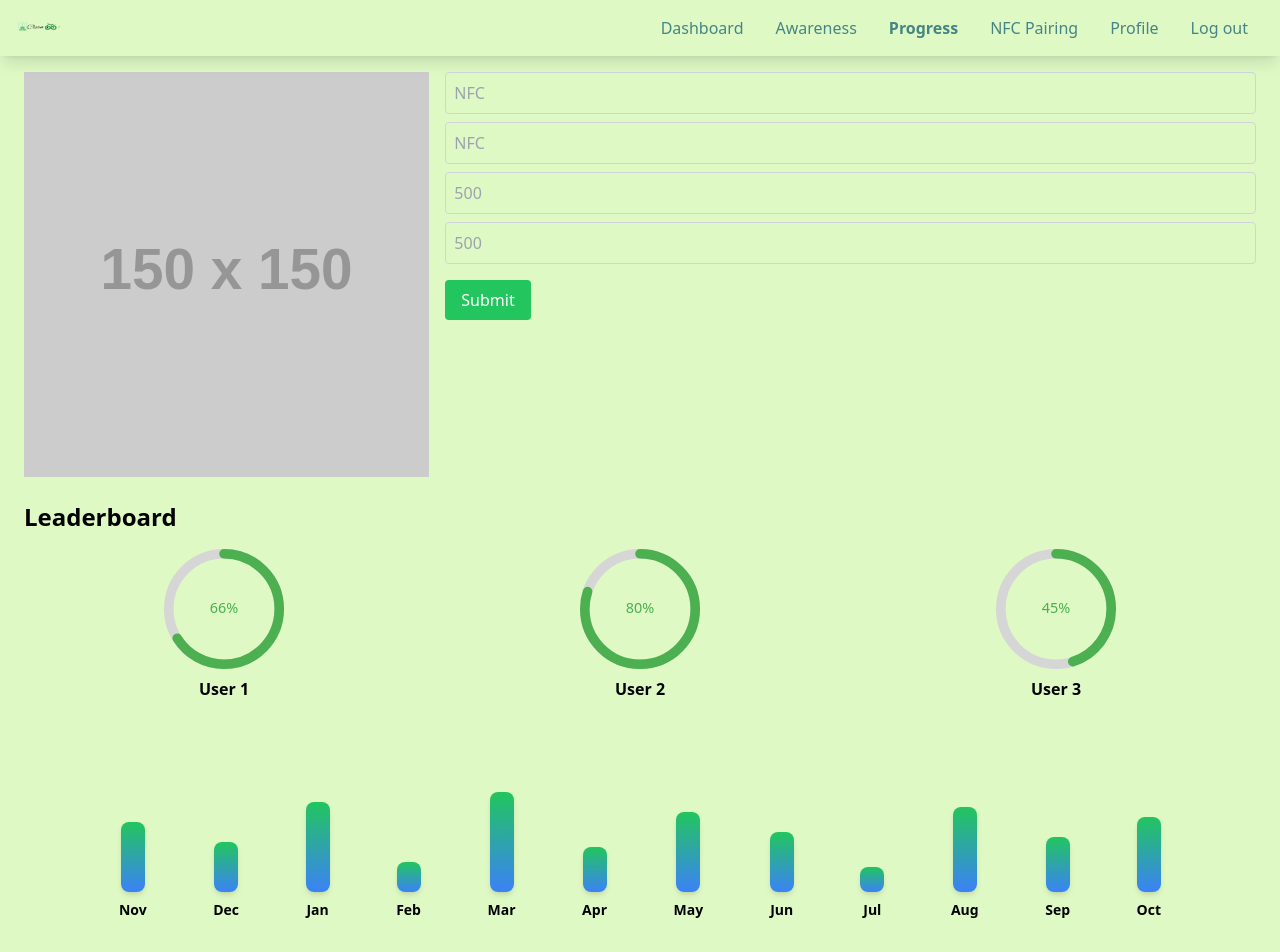
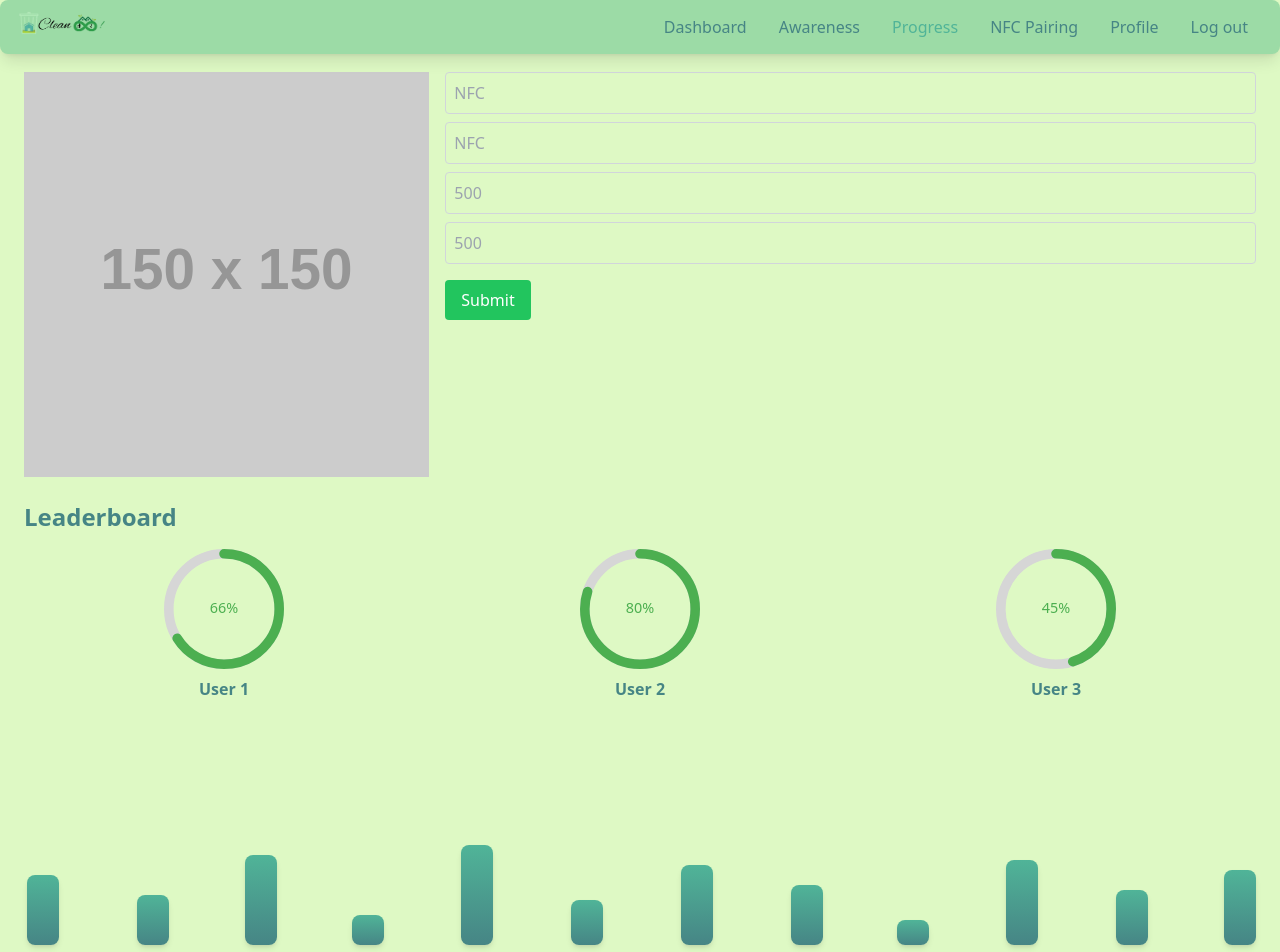
Before and after one commit to AJAY260505/cleaninfinity, a React (Vite) app in the folder client/: page /progress in a window 1280 px wide. Shown: the top 952 px of the page. Built offline with nearby package versions, Linux system fonts and the light colour scheme.

Commit message:
resp navbar

```diff
--- a/client/src/components/BarChart.jsx
+++ b/client/src/components/BarChart.jsx
@@ -1,32 +1,35 @@
 export default function BarGraph({ data }) {
-  const months = [];
-  const currentDate = new Date();
+  const months = []
+  const currentDate = new Date()
 
   // Fill months array with the last 12 months
   for (let i = 11; i >= 0; i--) {
     const previousMonth = new Date(
       currentDate.getFullYear(),
       currentDate.getMonth() - i
-    );
-    months.push(previousMonth.toLocaleString('default', { month: 'short' }));
+    )
+    months.push(previousMonth.toLocaleString('default', { month: 'short' }))
   }
 
   return (
-    <div className='flex justify-around items-end h-64 p-4' style={{ padding: '5%' }}>
+    <div className='flex justify-between items-end h-64'>
       {months.map((month, index) => (
-        <div key={index} className='flex flex-col items-center'>
+        <div
+          key={index}
+          className='flex flex-col items-center'
+        >
           <div
             style={{
               height: `${data[index]}px`,
-              width: '1.5rem', // Thinner bar width
-              maxWidth: '1.5rem',
-              transition: 'height 0.3s ease', // Smooth height transition
+              transition: 'height 0.3s ease',
             }}
-            className='bg-gradient-to-t from-blue-500 to-green-500 rounded-lg shadow-md hover:shadow-lg hover:scale-105 transition-transform duration-300 ease-in-out'
+            className='bg-gradient-to-t from-dark-green to-medium-green rounded-lg shadow-md hover:shadow-lg w-4 md:w-8 lg:w-8'
           ></div>
-          <span className='mt-2 text-sm font-bold text-center'>{month}</span>
+          <span className='mt-2 text-sm font-medium text-center lg:text-xl'>
+            {month}
+          </span>
         </div>
       ))}
     </div>
-  );
+  )
 }
--- a/client/src/components/Dashboard.jsx
+++ b/client/src/components/Dashboard.jsx
@@ -1,5 +1,5 @@
-import BarGraph from './BarChart';
-import VerticalCard from './VerticalCard';
+import BarGraph from './BarChart'
+import VerticalCard from './VerticalCard'
 
 export default function Dashboard({ creditVal, BarGraphVals }) {
   const titles = [
@@ -9,21 +9,24 @@ export default function Dashboard({ creditVal, BarGraphVals }) {
     'Notify',
     'PingMe',
     'Activity',
-  ];
-
+  ]
   return (
     <>
       <div
-        className='w-28 fixed right-4 top-4 flex items-center justify-between p-2 rounded-lg bg-medium-green text-white shadow-lg'
+        className='w-28 fixed right-4 top-16 flex items-center justify-between p-2 rounded-lg bg-medium-green text-white shadow-lg'
         id='credit'
       >
-        <img src='/coins-solid.svg' className='w-6 shadow' alt='Credit Icon' />
+        <img
+          src='/coins-solid.svg'
+          className='w-6 shadow'
+          alt='Credit Icon'
+        />
         <p className='font-bold'>{creditVal}</p>
       </div>
 
       <div className='flex flex-col items-center justify-center w-full p-4 md:p-6 lg:p-8'>
         <div
-          className='w-full max-w-4xl rounded-md shadow-lg p-5 bg-light-green mb-8'
+          className='w-full max-w-4xl rounded-md shadow-lg px-4 py-2 bg-light-green mb-8'
           id='graph'
         >
           <BarGraph data={BarGraphVals} />
@@ -34,5 +37,5 @@ export default function Dashboard({ creditVal, BarGraphVals }) {
         <VerticalCard titles={titles} />
       </div>
     </>
-  );
+  )
 }
--- a/client/src/components/Navbar.jsx
+++ b/client/src/components/Navbar.jsx
@@ -14,31 +14,31 @@ export default function Navbar() {
   ]
 
   return (
-    <header className='fixed top-0 w-full z-10 shadow-lg'>
-      <div className='mx-auto px-4 py-2 flex items-center justify-between'>
-        <img
-          src='/1.png'
-          className='w-12 h-10'
-          alt='Logo'
-        />
+    <header className='fixed top-0 w-full z-10 shadow-lg rounded-lg bg-light-green'>
+      <div className='mx-auto px-4 flex items-center justify-between'>
+        <div
+          style={{ backgroundImage: 'url(/1.png)' }}
+          className='w-24 aspect-video bg-cover bg-center'
+        ></div>
         <button
-          className='lg:hidden text-dark-green focus:outline-none'
+          className='lg:hidden md:hidden focus:outline-none bg-transparent w-12'
           onClick={() => setIsOpen(!isOpen)}
         >
-          {isOpen ? 'Close' : 'Menu'}
+          <img src={isOpen ? './xmark-solid.svg' : './bars-solid.svg'} />
         </button>
-
         <nav
-          className={`flex-col lg:flex lg:flex-row ${
+          className={`flex-col absolute right-0 top-10 bg-light-green shadow-lg ${
             isOpen ? 'flex' : 'hidden'
-          }`}
+          } md:flex-row lg:flex-row md:flex lg:flex md:relative md:top-0 lg:relative lg:top-0 md:shadow-none lg:shadow-none`}
         >
           {links.map(({ href, label }) => (
             <Link
               key={href}
               to={href}
-              className={`text-dark-green hover:text-green-600 transition-colors duration-300 px-4 py-2 ${
-                location.pathname === href ? 'font-semibold' : 'font-medium'
+              className={`hover:text-medium-green transition-colors duration-100 px-4 py-2 ${
+                location.pathname === href
+                  ? 'text-medium-green'
+                  : 'text-dark-green'
               }`}
               onClick={() => setIsOpen(false)}
             >
--- a/client/src/components/VerticalCard.jsx
+++ b/client/src/components/VerticalCard.jsx
@@ -3,12 +3,12 @@ export default function VerticalCard({ titles }) {
     <div className='grid grid-cols-2 md:grid-cols-3 lg:grid-cols-4 gap-6 items-center justify-center w-full max-w-4xl'>
       {titles.map((title, i) => (
         <div
-          className='p-4 flex flex-col items-center justify-center bg-white border rounded-lg shadow-lg hover:shadow-xl transition-shadow duration-300'
+          className='p-2 flex flex-col items-center justify-center bg-light-green rounded-lg shadow-xl hover:shadow-md transition-shadow duration-300'
           key={i}
         >
           <img
             src='https://via.placeholder.com/150'
-            className='w-full h-32 object-cover rounded-lg mb-4'
+            className='w-full h-32 object-cover rounded-lg mb-4 shadow-lg'
             alt={`${title} Image`}
           />
           <p className='font-medium text-lg text-center'>{title}</p>
--- a/client/src/index.css
+++ b/client/src/index.css
@@ -1,6 +1,9 @@
 @tailwind base;
 @tailwind components;
 @tailwind utilities;
+body {
+  @apply text-dark-green;
+}
 input,
 select {
   @apply rounded-lg p-2 mb-4 hover:shadow-md bg-lightest-green;
```
Also changed, not shown: client/public/bars-solid.svg (added), client/public/xmark-solid.svg (added).
